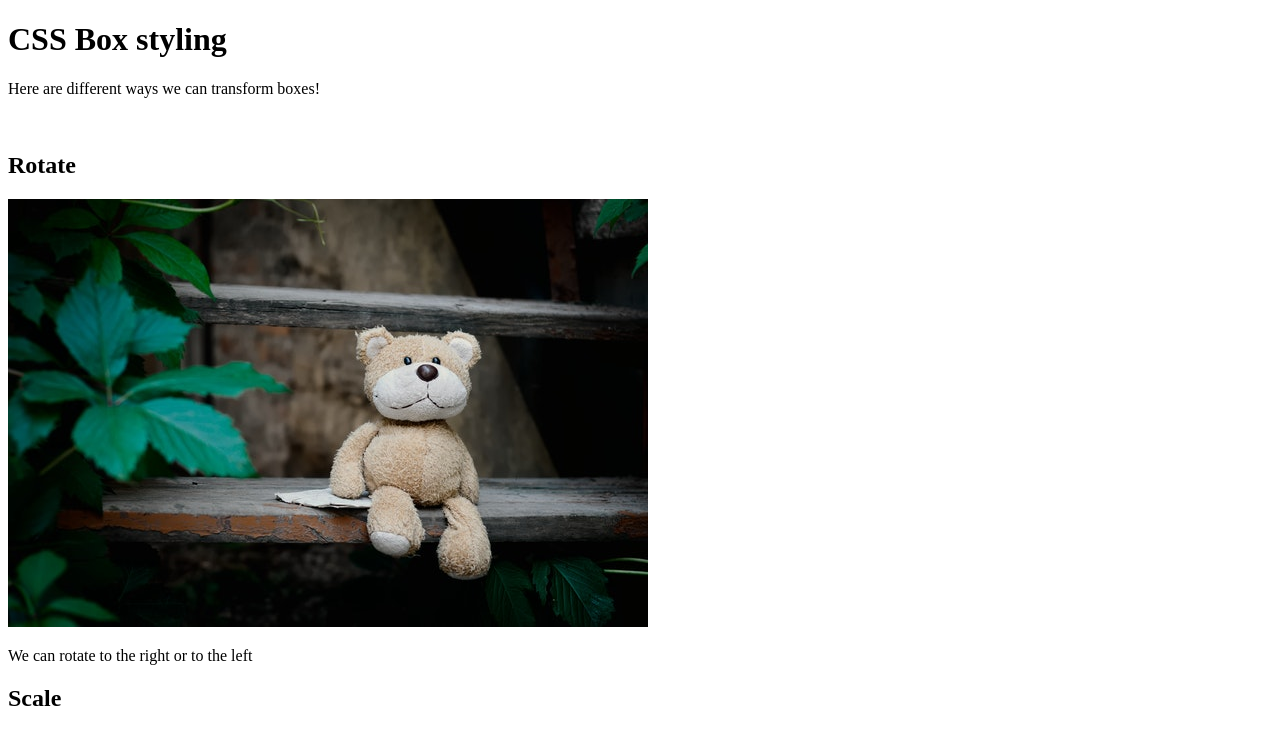
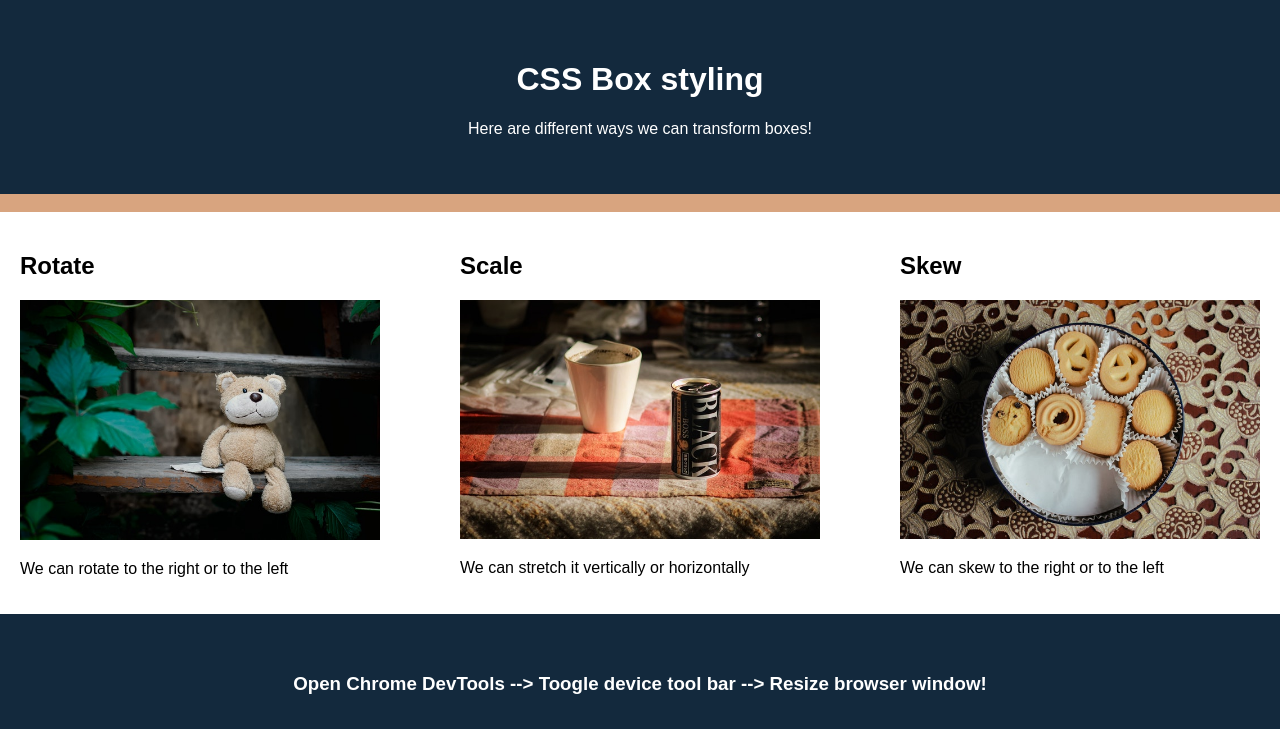
Before and after one commit to Hellobisrat/box-style, a plain HTML site: page index.html in a window 1280 px wide. Shown: the top 729 px of the page. Drawn offline with Linux system fonts and the light colour scheme.

Commit message:
some stlye sheet added

```diff
--- a/asstets/css/stlyle.css
+++ b/asstets/css/stlyle.css
@@ -0,0 +1,48 @@
+*{
+  box-sizing: border-box;
+}
+
+body {
+  font-family: Arial;
+  margin: 0;
+  display: flex;
+  flex-direction: column;
+  justify-content: flex-start;
+  min-height: 100 vh;
+}
+
+header {
+padding: 40px;
+text-align: center;
+background-color: #13293d;
+color: #fff;
+
+}
+
+nav {
+  display: flex;
+  background-color: #d8a47f;
+}
+
+main {
+  display: flex;
+  flex-wrap: wrap;
+  justify-content: space-between;
+}
+section {
+  flex: 0 0 400px;
+  background-color: #fff;
+  padding: 20px;
+}
+
+img {
+  width: 100%;
+}
+
+footer {
+  flex-shrink: 0;
+  padding: 40px;
+  text-align: center;
+  background-color: #13293d;
+  color: #fff;
+}
--- a/index.html
+++ b/index.html
@@ -3,6 +3,7 @@
 <head>
   <meta charset="UTF-8">
   <meta name="viewport" content="width=device-width, initial-scale=1.0">
+  <link rel="stylesheet" type="text/css" href="./asstets/css/stlyle.css">
   <title>Inbox style</title>
 </head>
 <body>
```
